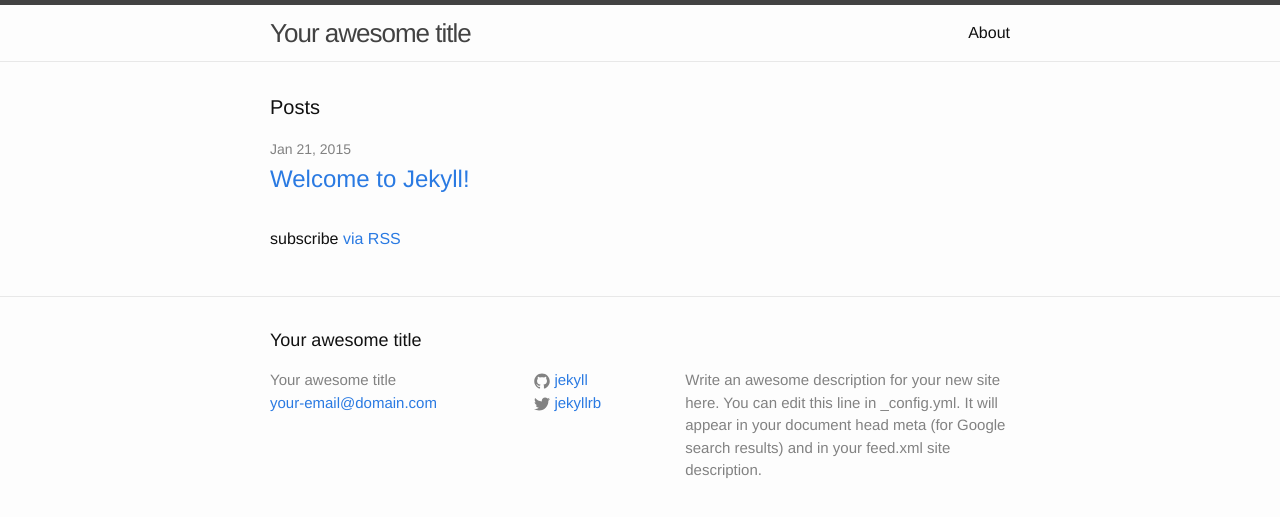
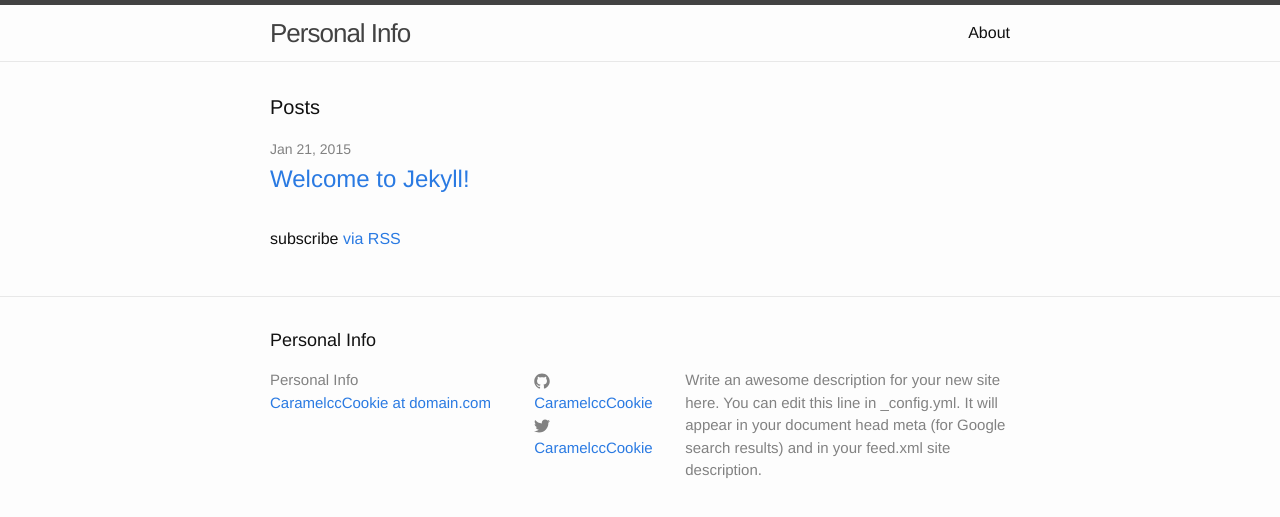
Before and after one commit to caramelcccookie/caramelcccookie.github.io, a Jekyll site: the page built from index.html, in a window 1280 px wide. Shown: the top 517 px of the page. Built offline with Jekyll 4.4.1, drawn with Linux system fonts in a browser that asks for light colours.

Commit message:
edit config

```diff
--- a/_config.yml
+++ b/_config.yml
@@ -1,14 +1,14 @@
 # Site settings
-title: Your awesome title
-email: your-email@domain.com
+title: Personal Info
+email: CaramelccCookie at domain.com
 description: > # this means to ignore newlines until "baseurl:"
   Write an awesome description for your new site here. You can edit this
   line in _config.yml. It will appear in your document head meta (for
   Google search results) and in your feed.xml site description.
 baseurl: "" # the subpath of your site, e.g. /blog/
 url: "http://yourdomain.com" # the base hostname & protocol for your site
-twitter_username: jekyllrb
-github_username:  jekyll
+twitter_username: CaramelccCookie
+github_username:  CaramelccCookie
 
 # Build settings
 markdown: kramdown
```
